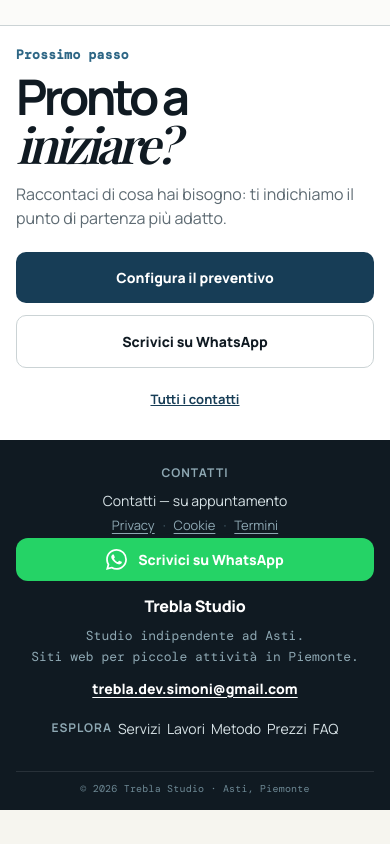
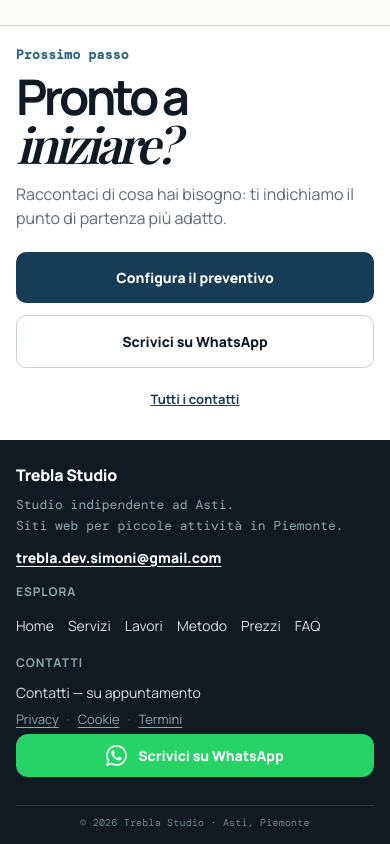
Before and after one commit to TREBLADEV72800/TreblaStudio, a React (Vite) app: page / in a window 390 px wide. Shown: the part 2992-3836 px from the top of the page. Before the commit the page ends 3802 px from the top, so only its background shows below. Built offline with nearby package versions, Linux system fonts and the light colour scheme; a web font is replaced by a local one.

Commit message:
fix: footer ordinato — Esplora inline con Home, WhatsApp preferito, Privacy/Cookie/Termini su riga, griglia compatta

```diff
--- a/src/main.jsx
+++ b/src/main.jsx
@@ -455,13 +455,16 @@ function Footer() {
           <p style={{ marginTop: '8px', lineHeight: '1.6' }}>Studio indipendente ad Asti.<br />Siti web per piccole attività in Piemonte.</p>
           <a href={`mailto:${email}`} style={{ display: 'inline-block', marginTop: '10px', color: '#fff', fontWeight: 800, fontSize: '14px', textDecoration: 'underline', textUnderlineOffset: '3px' }}>{email}</a>
         </div>
-        <nav aria-label="Navigazione footer" style={{ display: 'flex', flexDirection: 'column', gap: '7px' }}>
+        <nav aria-label="Navigazione footer" style={{ display: 'flex', flexDirection: 'column', gap: '8px' }}>
           <strong style={{ fontSize: '12px', letterSpacing: '0.08em', textTransform: 'uppercase', color: '#8ea8b3', marginBottom: '2px' }}>Esplora</strong>
-          <Link to="/servizi" style={{ color: '#d8e3e7', fontSize: '14px' }}>Servizi</Link>
-          <Link to="/portfolio" style={{ color: '#d8e3e7', fontSize: '14px' }}>Lavori</Link>
-          <Link to="/come-lavoriamo" style={{ color: '#d8e3e7', fontSize: '14px' }}>Metodo</Link>
-          <Link to="/prezzi" style={{ color: '#d8e3e7', fontSize: '14px' }}>Prezzi</Link>
-          <Link to="/faq" style={{ color: '#d8e3e7', fontSize: '14px' }}>FAQ</Link>
+          <div style={{ display: 'flex', flexWrap: 'wrap', gap: '8px 14px' }}>
+            <Link to="/" style={{ color: '#d8e3e7', fontSize: '14px' }}>Home</Link>
+            <Link to="/servizi" style={{ color: '#d8e3e7', fontSize: '14px' }}>Servizi</Link>
+            <Link to="/portfolio" style={{ color: '#d8e3e7', fontSize: '14px' }}>Lavori</Link>
+            <Link to="/come-lavoriamo" style={{ color: '#d8e3e7', fontSize: '14px' }}>Metodo</Link>
+            <Link to="/prezzi" style={{ color: '#d8e3e7', fontSize: '14px' }}>Prezzi</Link>
+            <Link to="/faq" style={{ color: '#d8e3e7', fontSize: '14px' }}>FAQ</Link>
+          </div>
         </nav>
         <div style={{ display: 'flex', flexDirection: 'column', gap: '10px' }}>
           <strong style={{ fontSize: '12px', letterSpacing: '0.08em', textTransform: 'uppercase', color: '#8ea8b3', marginBottom: '2px' }}>Contatti</strong>
--- a/src/styles.css
+++ b/src/styles.css
@@ -1211,10 +1211,10 @@ a:focus-visible, button:focus-visible, input:focus-visible, textarea:focus-visib
   *, *::before, *::after { animation-duration: 0.01ms !important; transition-duration: 0.01ms !important; scroll-behavior: auto !important; }
 }
 
-/* Footer grid responsive */
+/* Footer grid responsive — ordinato */
 @media (max-width: 760px) {
-  .footer > div:first-child { grid-template-columns: 1fr !important; gap: 20px !important; text-align: center; }
-  .footer > div:first-child > nav, .footer > div:first-child > div { text-align: center; align-items: center; }
+  .footer > div:first-child { grid-template-columns: 1fr !important; gap: 18px !important; text-align: left; }
+  .footer > div:first-child > nav, .footer > div:first-child > div { text-align: left; align-items: flex-start; }
 }
 
 /* Responsive & Mobile Menu */
@@ -1661,13 +1661,12 @@ a:focus-visible, button:focus-visible, input:focus-visible, textarea:focus-visib
   .quote-section { padding-bottom: 32px; }
   .quote-form { margin-top: 20px; }
   .form-block { padding: 16px 0; }
-  /* Footer compatto 360-420px */
-  .footer { padding: 24px 16px 16px; gap: 14px; }
-  .footer > div:first-child { gap: 14px !important; }
+  /* Footer compatto ordinato 360-420px */
+  .footer { padding: 24px 16px 16px; gap: 14px; text-align: left; align-items: stretch; }
+  .footer > div:first-child { gap: 14px !important; text-align: left !important; }
   .footer > div:first-child > nav,
-  .footer > div:first-child > div { gap: 6px !important; }
-  .footer > div:first-child > div:last-child { order: -1; }
-  .footer nav { flex-direction: row !important; flex-wrap: wrap; gap: 6px 12px !important; justify-content: center; }
+  .footer > div:first-child > div { gap: 8px !important; text-align: left; align-items: flex-start; }
+  .footer nav > div { display: flex; flex-wrap: wrap; gap: 6px 12px; }
   .footer nav a { font-size: 13px; padding: 4px 0; }
-  .footer small { padding-top: 10px; font-size: 10px; }
-}
+  .footer small { padding-top: 10px; font-size: 10px; text-align: center; }
+}
```
